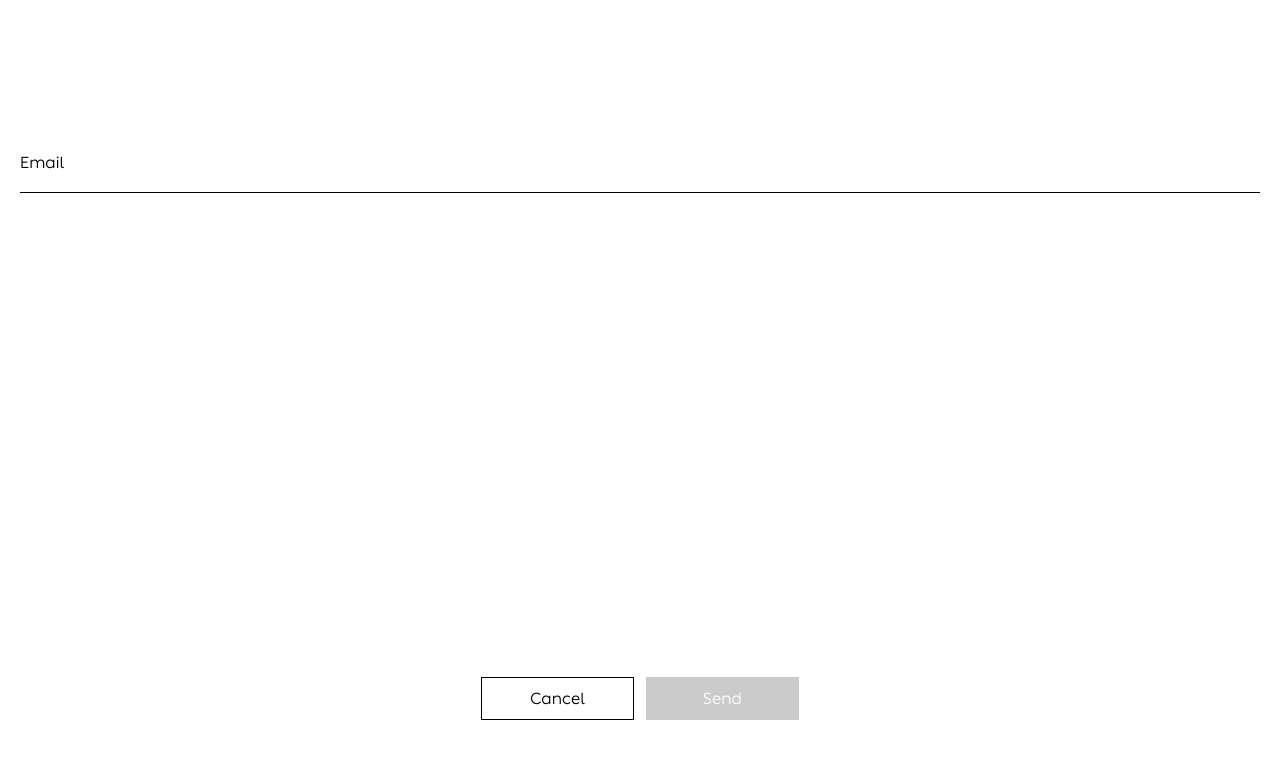
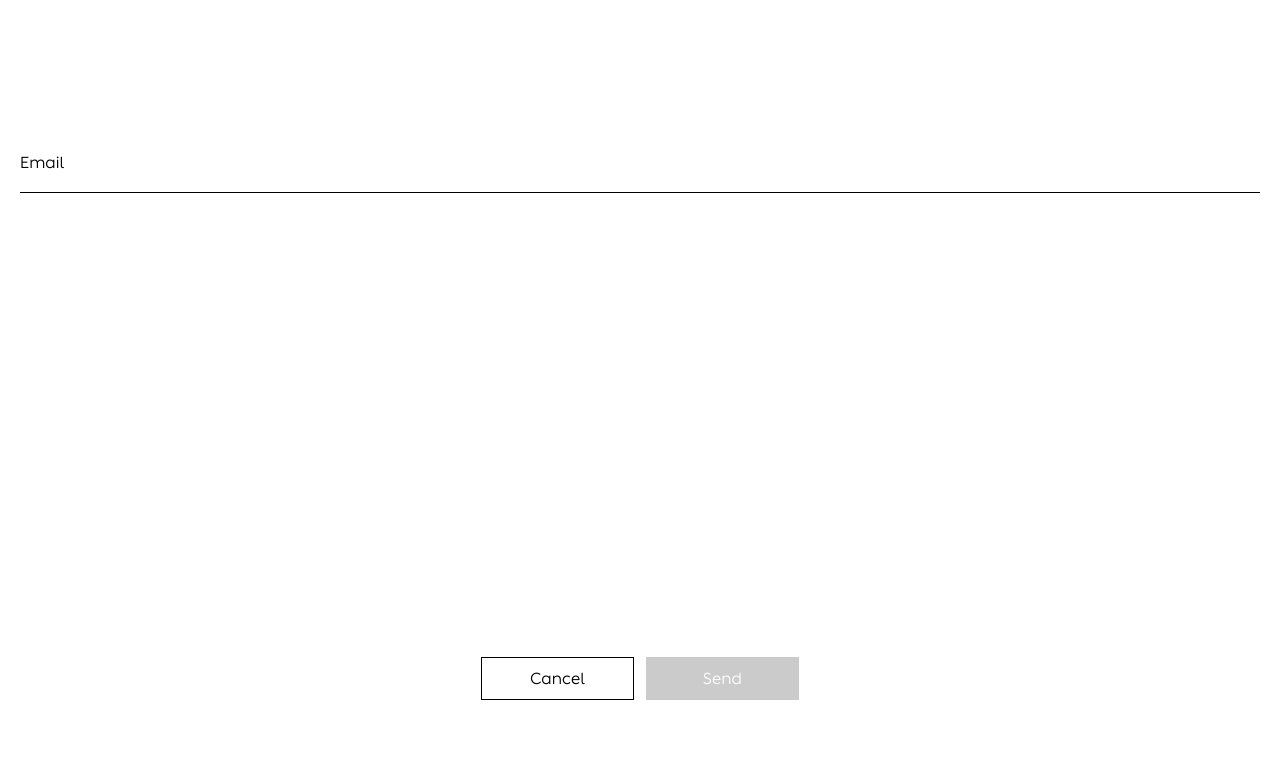
Before and after one commit to sheddyboy/new-horizon, a React (Create React App) app: page /email in a window 1280 px wide. Shown: the top 758 px of the page. Built offline with nearby package versions, Linux system fonts and the light colour scheme.

Commit message:
style: Change padding bottom to 100px

```diff
--- a/src/styles/Camera.module.scss
+++ b/src/styles/Camera.module.scss
@@ -1,6 +1,6 @@
 .wrapper {
   height: 100vh;
-  padding: 150px 0px 80px 0px;
+  padding: 150px 0px 100px 0px;
   display: flex;
   flex-direction: column;
   justify-content: space-between;
--- a/src/styles/Create.module.scss
+++ b/src/styles/Create.module.scss
@@ -3,7 +3,7 @@
   width: 100vw;
   overflow: hidden;
   padding-top: 40px;
-  padding-bottom: 80px;
+  padding-bottom: 100px;
   display: flex;
   flex-direction: column;
   justify-content: space-between;
--- a/src/styles/Email.module.scss
+++ b/src/styles/Email.module.scss
@@ -1,6 +1,6 @@
 .wrapper {
   height: 100vh;
-  padding: 153px 0px 80px 0px;
+  padding: 153px 0px 100px 0px;
   display: flex;
   flex-direction: column;
   justify-content: space-between;
--- a/src/styles/Share.module.scss
+++ b/src/styles/Share.module.scss
@@ -4,7 +4,7 @@
   background-position: top;
   background-repeat: no-repeat;
   background-size: cover;
-  padding: 100px 0px 80px 0px;
+  padding: 100px 0px 100px 0px;
   display: flex;
   flex-direction: column;
   justify-content: space-between;
```
